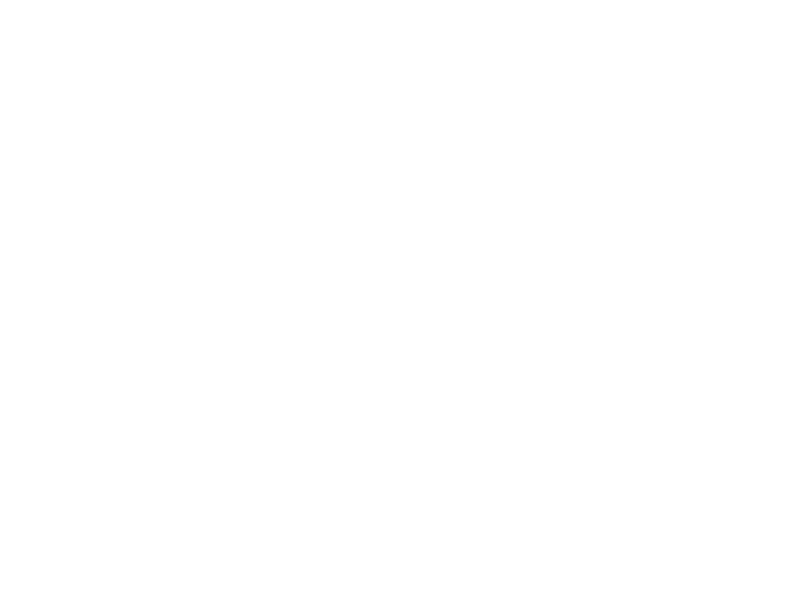
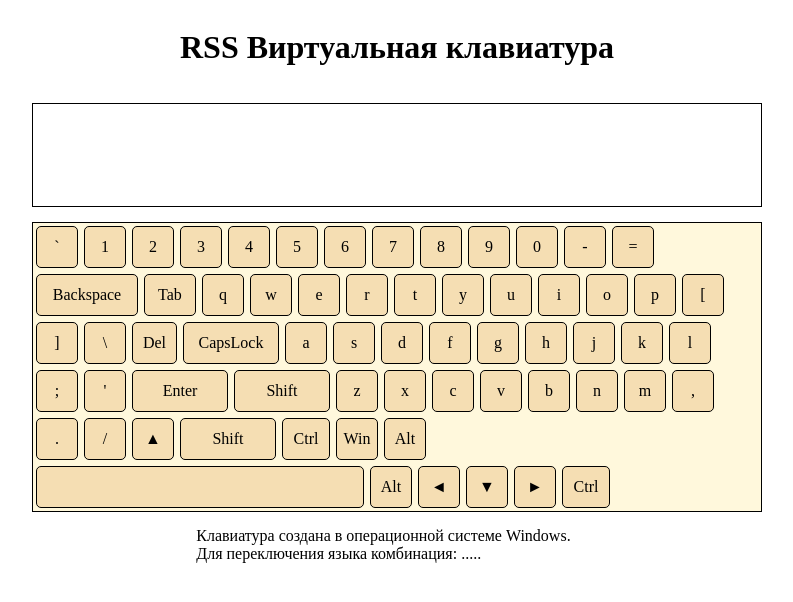
Before and after one commit to nvalkovich/jsfe2023Q1-virtual-keyboard, a website with bundled scripts: page index.html in a window 1280 px wide. Shown: the whole page, without its empty margins (243-1036 px from the left). Built offline with nearby package versions, Linux system fonts and the light colour scheme.

Commit message:
feat: implement the generation of DOM elements, add styles

```diff
--- a/buttons.js
+++ b/buttons.js
@@ -1,5 +1,6 @@
 const buttons = [
   { code: 'Backquote', en: '`' },
+  { code: 'Digit1', en: '1' },
   { code: 'Digit2', en: '2' },
   { code: 'Digit3', en: '3' },
   { code: 'Digit4', en: '4' },
@@ -11,8 +12,8 @@
   { code: 'Digit0', en: '0' },
   { code: 'Minus', en: '-' },
   { code: 'Equal', en: '=' },
-  { code: 'Backspace', en: 'Backspace' },
-  { code: 'Tab', en: 'Tab' },
+  { code: 'Backspace', en: 'Backspace', classNames: ['btn-backspace'] },
+  { code: 'Tab', en: 'Tab', classNames: ['btn-tab'] },
   { code: 'KeyQ', en: 'q', ru: 'й' },
   { code: 'KeyW', en: 'w', ru: 'ц' },
   { code: 'KeyE', en: 'e', ru: 'у' },
@@ -26,8 +27,8 @@
   { code: 'BracketLeft', en: '[', ru: 'х' },
   { code: 'BracketRight', en: ']', ru: 'ъ' },
   { code: 'Backslash', en: '\\' },
-  { code: 'Delete', en: 'Del' },
-  { code: 'CapsLock', en: 'CapsLock' },
+  { code: 'Delete', en: 'Del', classNames: ['btn-del'] },
+  { code: 'CapsLock', en: 'CapsLock', classNames: ['btn-caps'] },
   { code: 'KeyA', en: 'a', ru: 'ф' },
   { code: 'KeyS', en: 's', ru: 'ы' },
   { code: 'KeyD', en: 'd', ru: 'в' },
@@ -39,8 +40,8 @@
   { code: 'KeyL', en: 'l', ru: 'д' },
   { code: 'Semicolon', en: ';', ru: 'ж' },
   { code: 'Quote', en: "'", ru: 'э' },
-  { code: 'Enter', en: 'Enter' },
-  { code: 'ShiftLeft', en: 'Shift' },
+  { code: 'Enter', en: 'Enter', classNames: ['btn-enter'] },
+  { code: 'ShiftLeft', en: 'Shift', classNames: ['btn-shift', 'btn-shift_left'] },
   { code: 'KeyZ', en: 'z', ru: 'я' },
   { code: 'KeyX', en: 'x', ru: 'ч' },
   { code: 'KeyC', en: 'c', ru: 'с' },
@@ -51,17 +52,17 @@
   { code: 'Comma', en: ',', ru: 'б' },
   { code: 'Period', en: '.', ru: 'ю' },
   { code: 'Slash', en: '/', ru: '.' },
-  { code: 'ArrowUp', en: '&#9650;' },
-  { code: 'ShiftRight', en: 'Shift' },
-  { code: 'ControlLeft', en: 'Ctrl' },
+  { code: 'ArrowUp', en: '&#9650;', classNames: ['btn-arrow', 'btn-arrow_up'] },
+  { code: 'ShiftRight', en: 'Shift', classNames: ['btn-shift', 'btn-shift_right'] },
+  { code: 'ControlLeft', en: 'Ctrl', classNames: ['btn-ctrl', 'btn-ctrl_left'] },
   { code: 'MetaLeft', en: 'Win' },
   { code: 'AltLeft', en: 'Alt' },
-  { code: 'Space', en: ' ' },
+  { code: 'Space', en: ' ', classNames: ['btn-space'] },
   { code: 'AltRight', en: 'Alt' },
-  { code: 'ArrowLeft', en: '&#9668;' },
-  { code: 'ArrowDown', en: '&#9660;' },
-  { code: 'ArrowRight', en: '&#9658;' },
-  { code: 'ControlRight', en: 'Ctrl' },
+  { code: 'ArrowLeft', en: '&#9668;', classNames: ['btn-arrow', 'btn-arrow_left'] },
+  { code: 'ArrowDown', en: '&#9660;', classNames: ['btn-arrow', 'btn-arrow_down'] },
+  { code: 'ArrowRight', en: '&#9658;', classNames: ['btn-arrow', 'btn-arrow_right'] },
+  { code: 'ControlRight', en: 'Ctrl', classNames: ['btn-ctrl', 'btn-ctrl_right'] },
 ];
 
 export default buttons;
--- a/index.html
+++ b/index.html
@@ -4,6 +4,7 @@
   <meta charset="UTF-8">
   <meta http-equiv="X-UA-Compatible" content="IE=edge">
   <meta name="viewport" content="width=device-width, initial-scale=1.0">
+  <link rel="stylesheet" href="style.css">
   <title>Virtual Keyboard</title>
 </head>
 <body>
--- a/main.js
+++ b/main.js
@@ -0,0 +1,63 @@
+import buttons from './buttons.js';
+
+class Button {
+  constructor({
+    code,
+    en,
+    ru,
+    classNames,
+  }) {
+    this.code = code;
+    this.en = en;
+    this.ru = ru || en;
+    this.classNames = classNames || [];
+  }
+
+  toHtml() {
+    const button = document.createElement('div');
+    button.className = 'btn';
+    button.innerHTML = this.en;
+    this.classNames.forEach((element) => {
+      button.classList.add(element);
+    });
+
+    return button;
+  }
+
+  addOnClickEventListener(callback) {
+    this.callback = callback;
+  }
+}
+
+document.addEventListener('DOMContentLoaded', () => {
+  const keyboardWrapper = document.createElement('div');
+  keyboardWrapper.className = 'keyboard-wrapper';
+  document.body.append(keyboardWrapper);
+
+  const title = document.createElement('h1');
+  title.className = 'keyboard-wrapper__title';
+  title.innerHTML = 'RSS Виртуальная клавиатура';
+  keyboardWrapper.append(title);
+
+  const textArea = document.createElement('input');
+  textArea.type = 'text';
+  textArea.className = 'textarea';
+  keyboardWrapper.append(textArea);
+
+  const keyBoard = document.createElement('div');
+  keyBoard.className = 'keyboard';
+  keyboardWrapper.append(keyBoard);
+
+  for (let i = 0; i < buttons.length; i += 1) {
+    const button = new Button(buttons[i]);
+    button.addOnClickEventListener((value) => {
+      textArea.value += value;
+    });
+    keyBoard.append(button.toHtml());
+  }
+
+  const description = document.createElement('p');
+  description.className = 'keyboard-wrapper__description';
+  description.innerHTML = 'Клавиатура создана в операционной системе Windows. Для переключения языка комбинация: .....';
+  keyboardWrapper.append(description);
+});
--- /dev/null
+++ b/style.css
@@ -0,0 +1,71 @@
+.keyboard-wrapper {
+  width: 730px;
+  margin: 0 auto;
+  display: flex;
+  flex-direction: column;
+  gap: 15px;
+}
+
+.keyboard-wrapper__title {
+  text-align: center;
+}
+
+.textarea {
+  border: 1px solid black;
+  height: 100px;
+}
+
+.keyboard {
+  border: 1px solid black;
+  display: flex;
+  flex-wrap: wrap;
+  background-color: #FFF8DC;
+}
+
+.btn {
+  width: 40px;
+  height: 40px;
+  border: 1px solid black;
+  display: flex;
+  align-items: center;
+  justify-content: center;
+  margin: 3px;
+  border-radius: 5px;
+  background-color: #F5DEB3;
+  cursor: pointer;
+}
+
+.btn:hover {
+  background-color: #D2B48C;
+}
+
+.btn-backspace {
+  width: 100px;
+}
+
+.btn-space {
+  width: 326px;
+}
+
+.btn-tab {
+  width: 50px;
+}
+
+.btn-del {
+  width: 43px;
+}
+
+.btn-caps,
+.btn-shift,
+.btn-enter {
+  width: 94px;
+}
+
+.btn-ctrl {
+  width: 46px;
+}
+
+.keyboard-wrapper__description {
+  max-width:55%;
+  margin: 0 auto;
+}
```
Also changed, not shown: .eslintrc.js.
